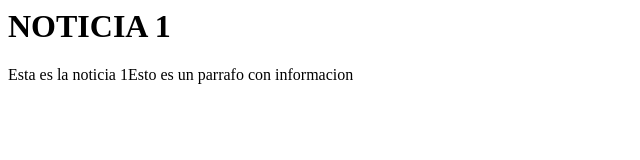
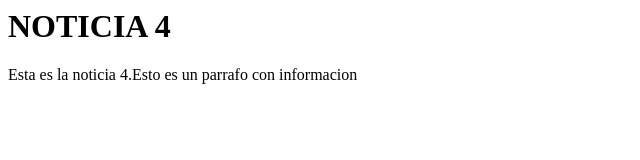
Before and after one commit to folen0/Noticias4, a plain HTML site: page index.html in a window 1280 px wide. Shown: the full height of the page, 0-640 px from the left. Drawn offline with Linux system fonts and the light colour scheme.

Commit message:
Update index.html

```diff
--- a/index.html
+++ b/index.html
@@ -2,7 +2,7 @@
 
 <HEAD>
 
-<TITLE>NOTICIA 1</TITLE>
+<TITLE>NOTICIA 4</TITLE>
 
 </HEAD>
 
@@ -10,11 +10,11 @@
 
 <!-- Aqui va todo lo chachi -->
 
-<H1>NOTICIA 1 </H1>
+<H1>NOTICIA 4 </H1>
 
 
 <BODY>
-<P>Esta es la noticia 1Esto es un parrafo con informacion
+<P>Esta es la noticia 4.Esto es un parrafo con informacion
 
 </BODY>
 
```
